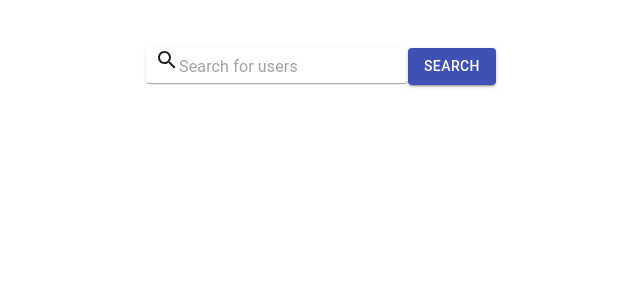
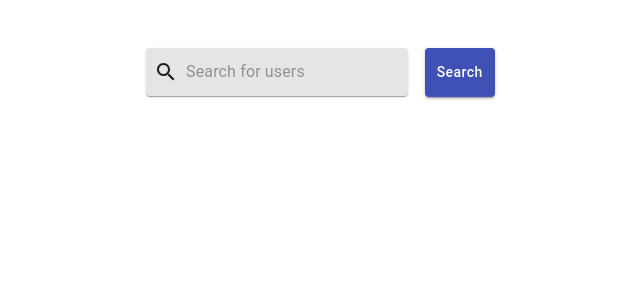
Before and after one commit to ELuczka/user-search, a React (Create React App) app in the folder user-search-app/: page / in a window 1280 px wide. Shown: the top 300 px of the page, without its empty margins (232-872 px from the left). Built offline with nearby package versions, Linux system fonts and the light colour scheme.

Commit message:
Adjus css styling

```diff
--- a/user-search-app/src/components/UserDetails.jsx
+++ b/user-search-app/src/components/UserDetails.jsx
@@ -1,7 +1,20 @@
 import React from "react";
+import { makeStyles } from "@material-ui/core/styles";
 import { Avatar, Box, Grid } from "@material-ui/core";
 
+const useStyles = makeStyles((theme) => ({
+  avatar: {
+    height: "64px",
+    width: "64px",
+  },
+  container: {
+    marginTop: "20px" ,
+  },
+}));
+
 const UserDetails = ({ user }) => {
+  const classes = useStyles();
+
   return (
     <>
       <Grid
@@ -9,12 +22,14 @@ const UserDetails = ({ user }) => {
         item
         xs={5}
         alignItems="flex-end"
+        className={classes.container}
       >
         <Grid item xs={2}>
           <Avatar
             variant="rounded"
             alt="Avatar"
             src={user?.data?.avatar_url}
+            className={classes.avatar}
           />
         </Grid>
         <Grid item xs={3}>
--- a/user-search-app/src/components/UserRepositories.jsx
+++ b/user-search-app/src/components/UserRepositories.jsx
@@ -1,4 +1,5 @@
 import React, { useEffect } from "react";
+import { makeStyles } from "@material-ui/core/styles";
 import { Box, Grid, Link, Paper, Typography } from "@material-ui/core";
 
 import { useAsyncData } from "../api/useAsyncData";
@@ -7,7 +8,16 @@ import { CLIENT_ID, CLIENT_SECRET } from "./constances";
 import ErrorMessage from "../common-coponents/ErrorMessage";
 import Loading from "../common-coponents/Loading";
 
+const useStyles = makeStyles((theme) => ({
+    repoLink: {
+      padding: theme.spacing(),
+      marginTop: theme.spacing(2),
+    },
+  }));
+
 const UserRepositories = ({ user }) => {
+    const classes = useStyles();
+
   const userLogin = user?.data?.login;
 
   const url = `https://api.github.com/users/${userLogin}/repos?sort=stars&per_page=3&client_id=${CLIENT_ID}&client_secret=${CLIENT_SECRET}`;
@@ -33,7 +43,7 @@ const UserRepositories = ({ user }) => {
         {hasRepos ? (
           data.data.map((el) => (
             <Grid item xs={8} key={el.id}>
-              <Paper >
+              <Paper className={classes.repoLink}>
                 <Link href={el.svn_url}>
                   <Typography noWrap>{el.name}</Typography>
                 </Link>
--- a/user-search-app/src/components/UserSearch.jsx
+++ b/user-search-app/src/components/UserSearch.jsx
@@ -1,4 +1,5 @@
 import React, { useState } from "react";
+import { makeStyles } from "@material-ui/core/styles";
 import SearchIcon from "@material-ui/icons/Search";
 import { Button, Grid, InputBase, Paper } from "@material-ui/core";
 
@@ -11,7 +12,27 @@ import UserRepositories from "./UserRepositories";
 import ErrorMessage from "../common-coponents/ErrorMessage";
 import Loading from "../common-coponents/Loading";
 
+const useStyles = makeStyles((theme) => ({
+  searchUser: {
+    padding: theme.spacing(),
+    display: "flex",
+    alignItems: "center",
+    backgroundColor: "#E5E5E5",
+  },
+
+  input: {
+    marginLeft: theme.spacing(1),
+  },
+  searchButton: {
+    marginLeft: theme.spacing(2),
+    padding: theme.spacing(1.5),
+    textTransform: "none",
+  },
+}));
+
 const UserSearch = () => {
+  const classes = useStyles();
+
   const [input, setInput] = useState("");
 
   const { data, isLoading, error, loadData } = useAsyncData({
@@ -23,6 +44,7 @@ const UserSearch = () => {
       <Grid container item xs={5}>
         <Grid item xs={6}>
           <Paper
+          className={classes.searchUser}
           >
             <SearchIcon onClick={() => loadData(input)} />
             <InputBase
@@ -35,6 +57,7 @@ const UserSearch = () => {
                   loadData(input);
                 }
               }}
+              className={classes.input}
             />
           </Paper>
         </Grid>
@@ -45,6 +68,7 @@ const UserSearch = () => {
             size="medium"
             color="primary"
             onClick={() => loadData(input)}
+            className={classes.searchButton}
           >
             Search
           </Button>
```
